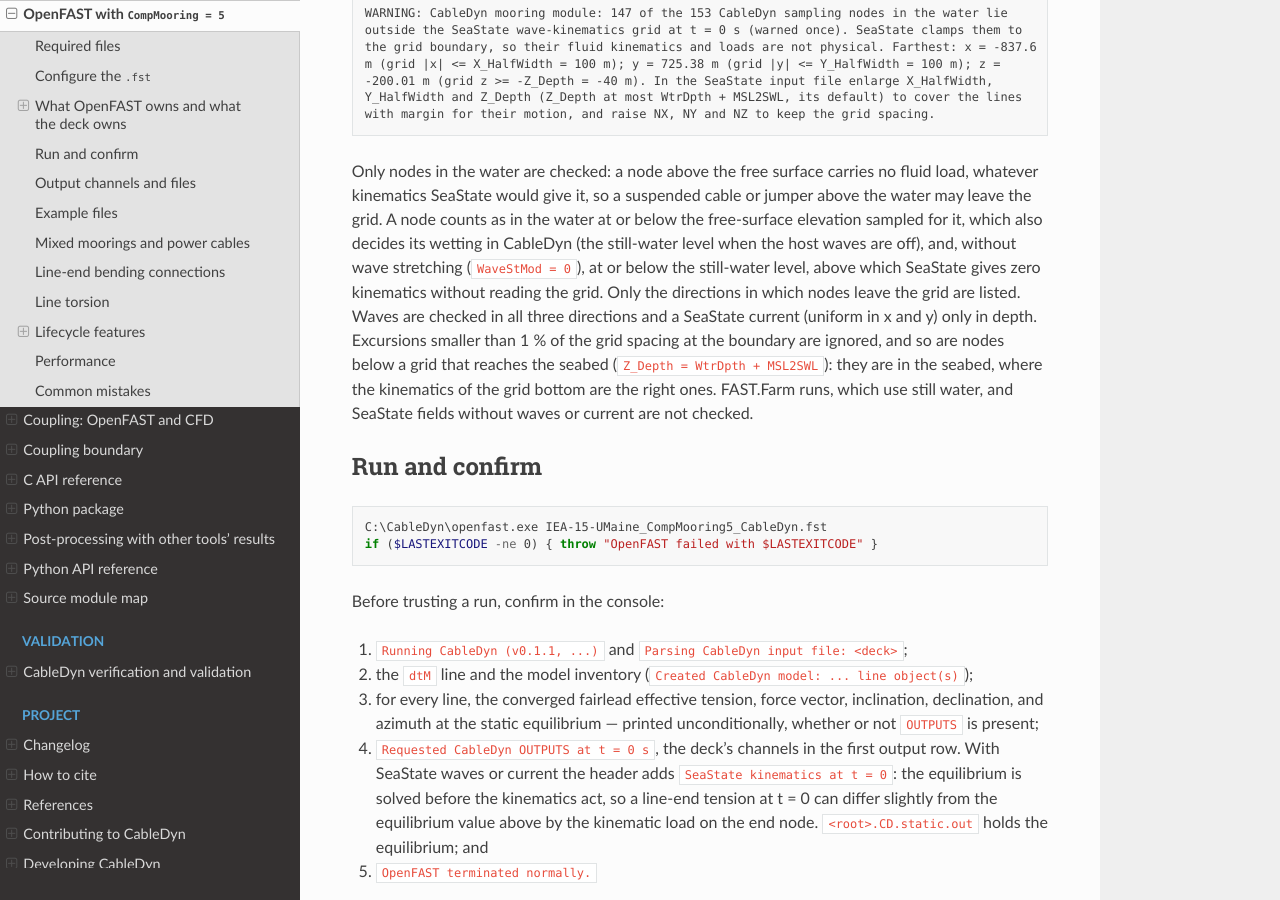
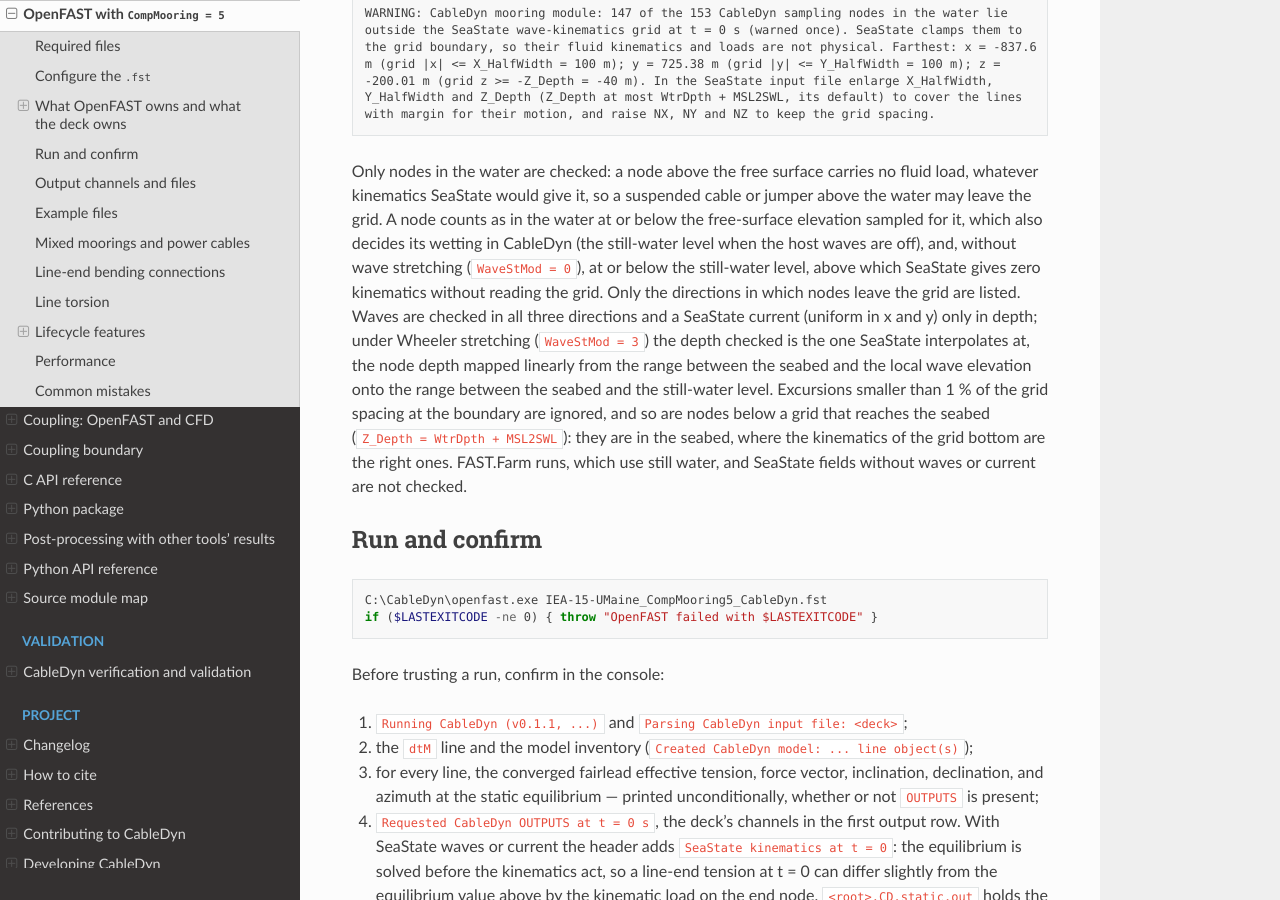
Before and after one commit to SMI-Lab-Inha/CableDyn, a Sphinx documentation site: the page built from doc/openfast.rst, in a window 1280 px wide and 900 px high, scrolled down 2902 px. Built offline with Sphinx 7.4.7 and the Read the Docs theme 3.1.0, drawn with Linux system fonts in a browser that asks for light colours.

Commit message:
fix(openfast): check the Wheeler-mapped depth against the wave grid
Under Wheeler stretching (WaveStMod = 3) SeaState interpolates its wave
kinematics at the node depth mapped linearly from [-EffWtrDpth, wave
elevation] to [-EffWtrDpth, 0], not at the node's physical depth. The
wave-grid check compared the physical depth with -Z_Depth, so a node
just above the grid bottom under a crest, whose mapped depth lies below
it, was missed, and one under a trough could be reported needlessly.
The check now uses the same mapping (clamped to the still-water level,
as SeaState does). The other stretching models are unchanged.

Signed-off-by: Jae Hoon Seo <jaehoon.seo@inha.ac.kr>

```diff
--- a/doc/openfast.rst
+++ b/doc/openfast.rst
@@ -149,7 +149,10 @@
 are off), and, without wave stretching (``WaveStMod = 0``), at or below the still-water level,
 above which SeaState gives zero kinematics without reading the grid. Only the directions in
 which nodes leave the grid are listed. Waves are checked in all three
-directions and a SeaState current (uniform in x and y) only in depth. Excursions smaller than
+directions and a SeaState current (uniform in x and y) only in depth; under Wheeler stretching
+(``WaveStMod = 3``) the depth checked is the one SeaState interpolates at, the node depth mapped
+linearly from the range between the seabed and the local wave elevation onto the range between
+the seabed and the still-water level. Excursions smaller than
 1 % of the grid spacing at the boundary are ignored, and so are nodes below a grid that reaches
 the seabed (``Z_Depth = WtrDpth + MSL2SWL``): they are in the seabed, where the kinematics of the
 grid bottom are the right ones. FAST.Farm runs, which use still water, and SeaState fields
```
Also changed, not shown: 1 other file.
